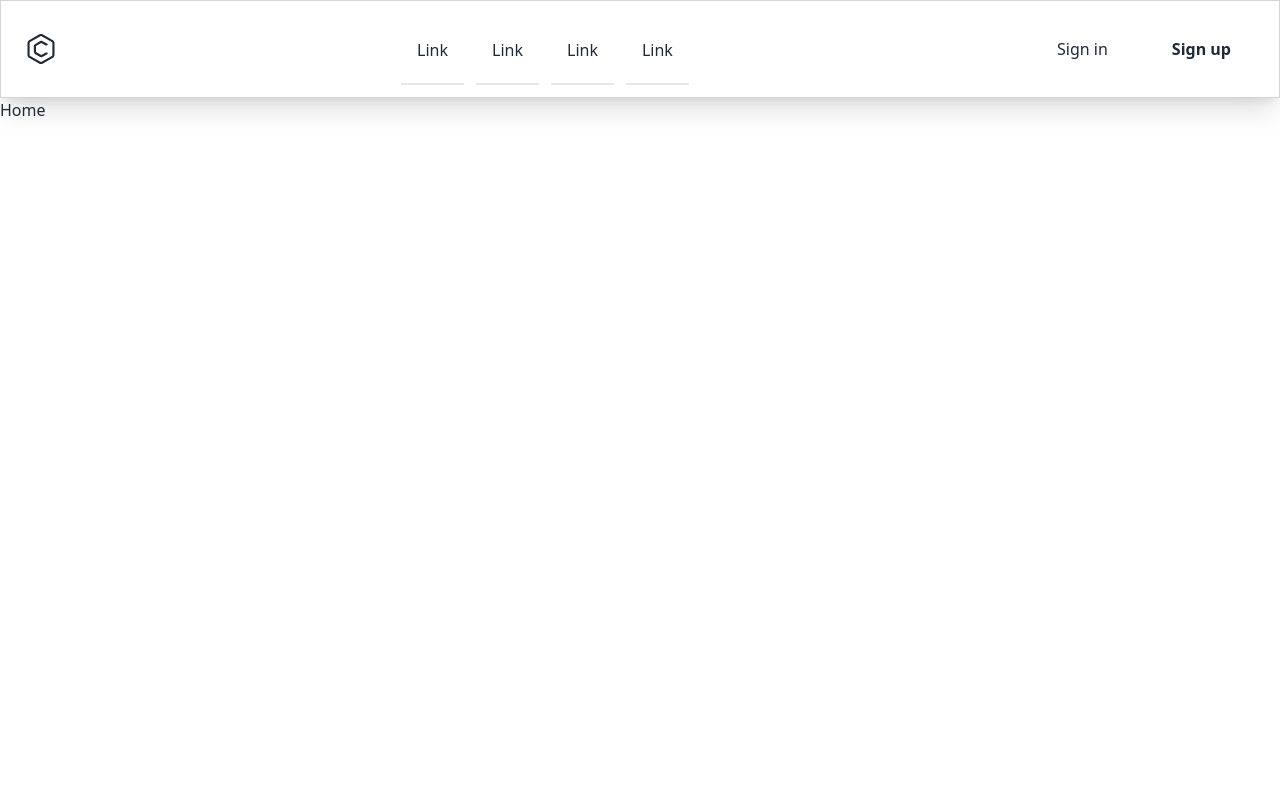
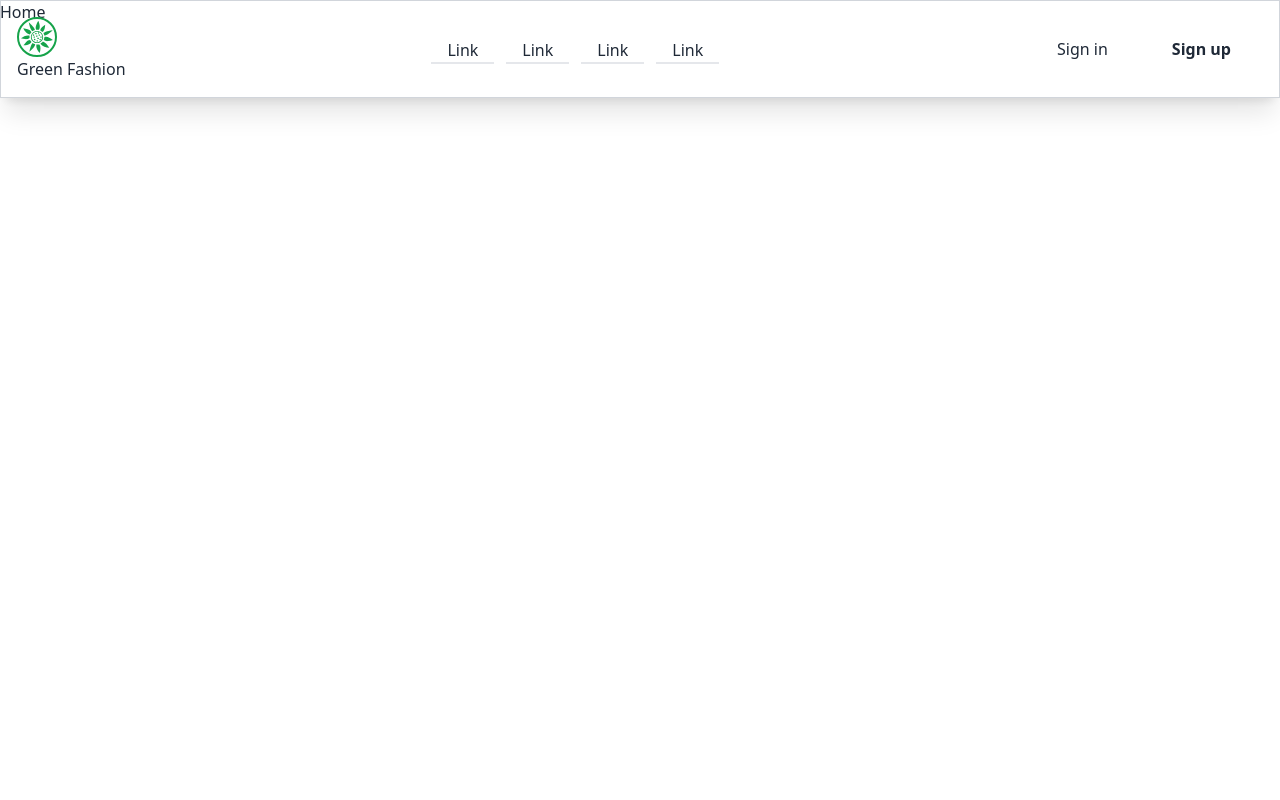
Before and after one commit to MukterHossain/green-fashion, a React (Vite) app: page / in a window 1280 px wide. Shown: the top 800 px of the page. Built offline with nearby package versions, Linux system fonts and the light colour scheme.

Commit message:
added navbar and route setup

```diff
--- a/package.json
+++ b/package.json
@@ -15,6 +15,7 @@
     "match-sorter": "^8.0.0",
     "react": "^18.3.1",
     "react-dom": "^18.3.1",
+    "react-icons": "^5.4.0",
     "react-router-dom": "^7.1.1",
     "sort-by": "^1.2.0"
   },
--- a/src/Share/Navbar.jsx
+++ b/src/Share/Navbar.jsx
@@ -1,26 +1,17 @@
-
+import { Link } from "react-router-dom";
+import { GiSunflower } from "react-icons/gi";
 
 const Navbar = () => {
   return (
     <div>
-      <header className="p-4 dark:bg-gray-100 dark:text-gray-800 shadow-xl border border-gray-300">
-        <div className="container flex justify-between h-16 mx-auto">
-          <a
-            rel="noopener noreferrer"
-            href="#"
-            aria-label="Back to homepage"
-            className="flex items-center p-2"
-          >
-            <svg
-              xmlns="http://www.w3.org/2000/svg"
-              fill="currentColor"
-              viewBox="0 0 32 32"
-              className="w-8 h-8 dark:text-violet-600"
-            >
-              <path d="M27.912 7.289l-10.324-5.961c-0.455-0.268-1.002-0.425-1.588-0.425s-1.133 0.158-1.604 0.433l0.015-0.008-10.324 5.961c-0.955 0.561-1.586 1.582-1.588 2.75v11.922c0.002 1.168 0.635 2.189 1.574 2.742l0.016 0.008 10.322 5.961c0.455 0.267 1.004 0.425 1.59 0.425 0.584 0 1.131-0.158 1.602-0.433l-0.014 0.008 10.322-5.961c0.955-0.561 1.586-1.582 1.588-2.75v-11.922c-0.002-1.168-0.633-2.189-1.573-2.742zM27.383 21.961c0 0.389-0.211 0.73-0.526 0.914l-0.004 0.002-10.324 5.961c-0.152 0.088-0.334 0.142-0.53 0.142s-0.377-0.053-0.535-0.145l0.005 0.002-10.324-5.961c-0.319-0.186-0.529-0.527-0.529-0.916v-11.922c0-0.389 0.211-0.73 0.526-0.914l0.004-0.002 10.324-5.961c0.152-0.090 0.334-0.143 0.53-0.143s0.377 0.053 0.535 0.144l-0.006-0.002 10.324 5.961c0.319 0.185 0.529 0.527 0.529 0.916z"></path>
-              <path d="M22.094 19.451h-0.758c-0.188 0-0.363 0.049-0.515 0.135l0.006-0.004-4.574 2.512-5.282-3.049v-6.082l5.282-3.051 4.576 2.504c0.146 0.082 0.323 0.131 0.508 0.131h0.758c0.293 0 0.529-0.239 0.529-0.531v-0.716c0-0.2-0.11-0.373-0.271-0.463l-0.004-0.002-5.078-2.777c-0.293-0.164-0.645-0.26-1.015-0.26-0.39 0-0.756 0.106-1.070 0.289l0.010-0.006-5.281 3.049c-0.636 0.375-1.056 1.055-1.059 1.834v6.082c0 0.779 0.422 1.461 1.049 1.828l0.009 0.006 5.281 3.049c0.305 0.178 0.67 0.284 1.061 0.284 0.373 0 0.723-0.098 1.027-0.265l-0.012 0.006 5.080-2.787c0.166-0.091 0.276-0.265 0.276-0.465v-0.716c0-0.293-0.238-0.529-0.529-0.529z"></path>
-            </svg>
-          </a>
+      <header className="p-4 dark:bg-gray-100 dark:text-gray-800 shadow-xl fixed w-full border border-gray-300">
+        <div className="container flex justify-between items-center h-16 mx-auto">
+          <div className="">
+            <Link to={'/'} className="bg-red-200  ">
+            <span className=""><GiSunflower   className=" text-green-600 hover:text-green-400  hover:animate-spin w-10 h-10 rounded-full border-2 border-spacing-2  border-green-600 hover:border-green-400 "></GiSunflower ></span>
+            </Link>
+            <h2 className="bg-gradient-to-t ">Green Fashion</h2>
+          </div>
           <ul className="items-stretch hidden space-x-3 lg:flex">
             <li className="flex">
               <a
```
Also changed, not shown: src/index.css (line endings or trailing spaces), 1 other file (tests, documents, lock files or other folders).
